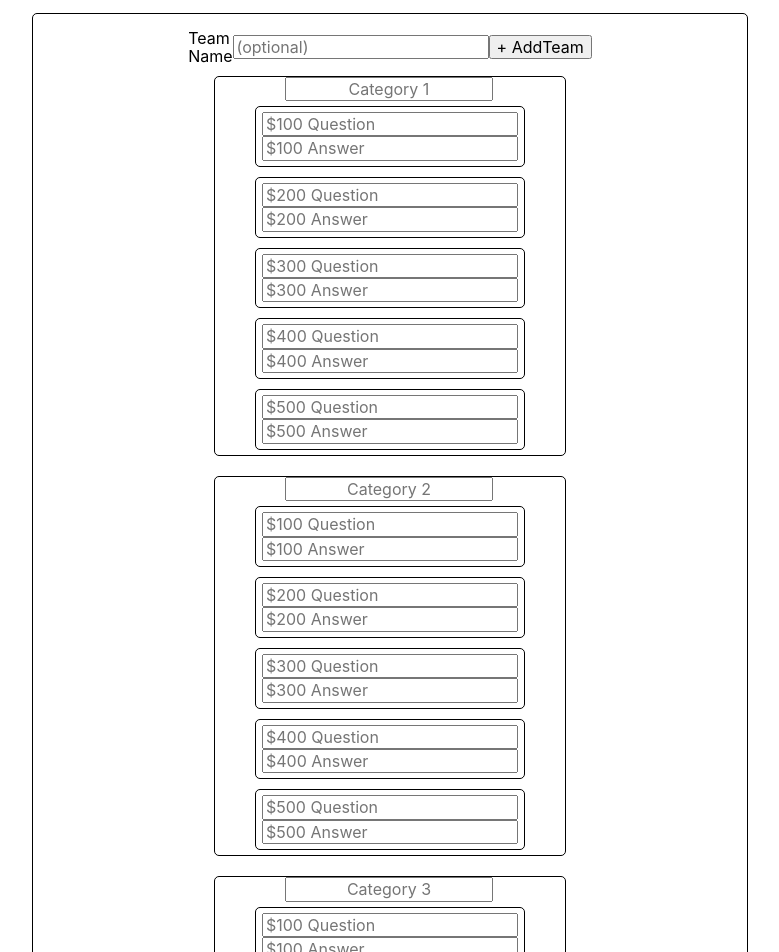
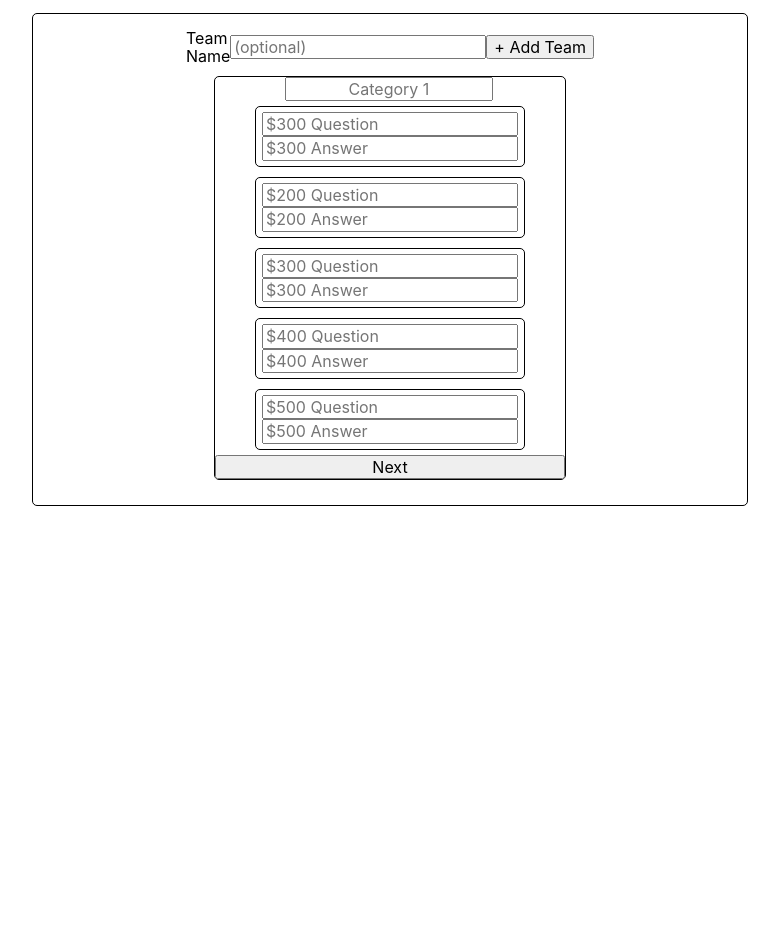
Before and after one commit to cconner57/React-Jeopardy-Clone, a React (Create React App) app: page / in a window 1280 px wide. Shown: the top 952 px of the page, without its empty margins (250-1029 px from the left). After the commit the page ends 800 px from the top, so only its background shows below. Built offline with nearby package versions, Linux system fonts and the light colour scheme.

Commit message:
Added Multi Step Form

```diff
--- a/src/App.js
+++ b/src/App.js
@@ -1,5 +1,5 @@
 import React from 'react';
-import GameInput from './components/gameInput'
+import GameInput from './components/GameInput'
 import './App.css';
 
 function App() {
--- /dev/null
+++ b/src/components/FormInput1.js
@@ -0,0 +1,48 @@
+import React from 'react'
+
+function FormInput1({category, question1, answer1, nextStep, onChange}) {
+    const next = e => {
+        e.preventDefault();
+        nextStep();
+    }
+
+    return (
+        <>
+            <form className="Form-Container">
+            <div className="Input-Teams">
+					<label>Team Name</label>
+					<input type="text" placeholder="(optional)" />
+					<input type="button" value="&#43; Add Team" />
+				</div>
+				<div className="Input-Categories">
+                    <div className="Input-Questions">
+                        <input className="Input-Title" type="text" placeholder={category} onChange={onChange} />
+                        <div className="Input-Group">
+                            <input type="text" placeholder={question1} onChange={onChange} />
+                            <input type="text" placeholder={answer1} onChange={onChange} />
+                        </div>
+                        <div className="Input-Group">
+                            <input type="text" placeholder="$200 Question" onChange={onChange} />
+                            <input type="text" placeholder="$200 Answer" onChange={onChange} />
+                        </div>
+                        <div className="Input-Group">
+                            <input type="text" placeholder="$300 Question" onChange={onChange} />
+                            <input type="text" placeholder="$300 Answer" onChange={onChange} />
+                        </div>
+                        <div className="Input-Group">
+                            <input type="text" placeholder="$400 Question" onChange={onChange} />
+                            <input type="text" placeholder="$400 Answer" onChange={onChange} />
+                        </div>
+                        <div className="Input-Group">
+                            <input type="text" placeholder="$500 Question" onChange={onChange} />
+                            <input type="text" placeholder="$500 Answer" onChange={onChange} />
+                        </div>
+                        <input type="button" value="Next" onClick={next} />
+                    </div>
+                </div>
+            </form>
+        </>
+    )
+}
+
+export default FormInput1
--- /dev/null
+++ b/src/components/FormInput2.js
@@ -0,0 +1,49 @@
+import React from 'react'
+
+function FormInput2({category, prevStep, nextStep, onChange}) {
+    const back = e => {
+        e.preventDefault();
+        prevStep();
+    }
+
+    const next = e => {
+        e.preventDefault();
+        nextStep();
+    }
+
+    return (
+        <>
+            <form className="Form-Container">
+                <div className="Input-Categories">
+                    <div className="Input-Questions">
+                        <input className="Input-Title" type="text" placeholder={category} onChange={onChange} />
+                        <div className="Input-Group">
+                            <input type="text" placeholder="$100 Question" onChange={onChange} />
+                            <input type="text" placeholder="$100 Answer" onChange={onChange} />
+                        </div>
+                        <div className="Input-Group">
+                            <input type="text" placeholder="$200 Question" onChange={onChange} />
+                            <input type="text" placeholder="$200 Answer" onChange={onChange} />
+                        </div>
+                        <div className="Input-Group">
+                            <input type="text" placeholder="$300 Question" onChange={onChange} />
+                            <input type="text" placeholder="$300 Answer" onChange={onChange} />
+                        </div>
+                        <div className="Input-Group">
+                            <input type="text" placeholder="$400 Question" onChange={onChange} />
+                            <input type="text" placeholder="$400 Answer" onChange={onChange} />
+                        </div>
+                        <div className="Input-Group">
+                            <input type="text" placeholder="$500 Question" onChange={onChange} />
+                            <input type="text" placeholder="$500 Answer" onChange={onChange} />
+                        </div>
+                        <input type="button" value="Back" onClick={back} />
+                        <input type="button" value="Next" onClick={next} />
+                    </div>
+                </div>
+            </form>
+        </>
+    )
+}
+
+export default FormInput2
--- a/src/components/Questions.js
+++ b/src/components/Questions.js
@@ -5,7 +5,7 @@ function Questions({ game }) {
 		<div className="board">
 			<div className="column">
 				<div className="category">
-                    <h5>{game.categories[0].cName}</h5>
+					<h5>{game.categories[0].cName}</h5>
 				</div>
 				{game.set1.map((game, i) => {
 					return (
--- a/src/components/gameInput.js
+++ b/src/components/gameInput.js
@@ -1,158 +1,70 @@
-import React, { Fragment } from 'react';
-import Board from './Board';
+import React, { useState } from 'react';
+import FormInput1 from './FormInput1';
+import FormInput2 from './FormInput2';
+import Questions from './Questions';
 
-function gameInput() {
-	return (
-		<Fragment>
-			<form className="Form-Container">
-				<div className="Input-Teams">
-					<label>Team Name</label>
-					<input type="text" placeholder="(optional)" />
-					<input type="button" value="&#43; AddTeam" />
-				</div>
-				<div className="Input-Categories">
-					<div className="Input-Questions">
-						<input className="Input-Title" type="text" placeholder="Category 1" />
-						<div className="Input-Group">
-							<input type="text" placeholder="$100 Question" />
-                            <input type="text" placeholder="$100 Answer" />
-						</div>
-						<div className="Input-Group">
-							<input type="text" placeholder="$200 Question" />
-                            <input type="text" placeholder="$200 Answer" />
-						</div>
-						<div className="Input-Group">
-							<input type="text" placeholder="$300 Question" />
-                            <input type="text" placeholder="$300 Answer" />
-						</div>
-						<div className="Input-Group">
-							<input type="text" placeholder="$400 Question" />
-                            <input type="text" placeholder="$400 Answer" />
-						</div>
-						<div className="Input-Group">
-							<input type="text" placeholder="$500 Question" />
-                            <input type="text" placeholder="$500 Answer" />
-						</div>
-					</div>
-					<div className="Input-Questions">
-						<input className="Input-Title" type="text" placeholder="Category 2" />
-						<div className="Input-Group">
-							<input type="text" placeholder="$100 Question" />
-                            <input type="text" placeholder="$100 Answer" />
-						</div>
-						<div className="Input-Group">
-							<input type="text" placeholder="$200 Question" />
-                            <input type="text" placeholder="$200 Answer" />
-						</div>
-						<div className="Input-Group">
-							<input type="text" placeholder="$300 Question" />
-                            <input type="text" placeholder="$300 Answer" />
-						</div>
-						<div className="Input-Group">
-							<input type="text" placeholder="$400 Question" />
-                            <input type="text" placeholder="$400 Answer" />
-						</div>
-						<div className="Input-Group">
-							<input type="text" placeholder="$500 Question" />
-                            <input type="text" placeholder="$500 Answer" />
-						</div>
-					</div>
-					<div className="Input-Questions">
-						<input className="Input-Title" type="text" placeholder="Category 3" />
-						<div className="Input-Group">
-							<input type="text" placeholder="$100 Question" />
-                            <input type="text" placeholder="$100 Answer" />
-						</div>
-						<div className="Input-Group">
-							<input type="text" placeholder="$200 Question" />
-                            <input type="text" placeholder="$200 Answer" />
-						</div>
-						<div className="Input-Group">
-							<input type="text" placeholder="$300 Question" />
-                            <input type="text" placeholder="$300 Answer" />
-						</div>
-						<div className="Input-Group">
-							<input type="text" placeholder="$400 Question" />
-                            <input type="text" placeholder="$400 Answer" />
-						</div>
-						<div className="Input-Group">
-							<input type="text" placeholder="$500 Question" />
-                            <input type="text" placeholder="$500 Answer" />
-						</div>
-					</div>
-					<div className="Input-Questions">
-						<input className="Input-Title" type="text" placeholder="Category 4" />
-						<div className="Input-Group">
-							<input type="text" placeholder="$100 Question" />
-                            <input type="text" placeholder="$100 Answer" />
-						</div>
-						<div className="Input-Group">
-							<input type="text" placeholder="$200 Question" />
-                            <input type="text" placeholder="$200 Answer" />
-						</div>
-						<div className="Input-Group">
-							<input type="text" placeholder="$300 Question" />
-                            <input type="text" placeholder="$300 Answer" />
-						</div>
-						<div className="Input-Group">
-							<input type="text" placeholder="$400 Question" />
-                            <input type="text" placeholder="$400 Answer" />
-						</div>
-						<div className="Input-Group">
-							<input type="text" placeholder="$500 Question" />
-                            <input type="text" placeholder="$500 Answer" />
-						</div>
-					</div>
-					<div className="Input-Questions">
-						<input className="Input-Title" type="text" placeholder="Category 5" />
-						<div className="Input-Group">
-							<input type="text" placeholder="$100 Question" />
-                            <input type="text" placeholder="$100 Answer" />
-						</div>
-						<div className="Input-Group">
-							<input type="text" placeholder="$200 Question" />
-                            <input type="text" placeholder="$200 Answer" />
-						</div>
-						<div className="Input-Group">
-							<input type="text" placeholder="$300 Question" />
-                            <input type="text" placeholder="$300 Answer" />
-						</div>
-						<div className="Input-Group">
-							<input type="text" placeholder="$400 Question" />
-                            <input type="text" placeholder="$400 Answer" />
-						</div>
-						<div className="Input-Group">
-							<input type="text" placeholder="$500 Question" />
-                            <input type="text" placeholder="$500 Answer" />
-						</div>
-					</div>
-					<div className="Input-Questions">
-						<input className="Input-Title" type="text" placeholder="Category 6" />
-						<div className="Input-Group">
-							<input type="text" placeholder="$100 Question" />
-                            <input type="text" placeholder="$100 Answer" />
-						</div>
-						<div className="Input-Group">
-							<input type="text" placeholder="$200 Question" />
-                            <input type="text" placeholder="$200 Answer" />
-						</div>
-						<div className="Input-Group">
-							<input type="text" placeholder="$300 Question" />
-                            <input type="text" placeholder="$300 Answer" />
-						</div>
-						<div className="Input-Group">
-							<input type="text" placeholder="$400 Question" />
-                            <input type="text" placeholder="$400 Answer" />
-						</div>
-						<div className="Input-Group">
-							<input type="text" placeholder="$500 Question" />
-                            <input type="text" placeholder="$500 Answer" />
-						</div>
-					</div>
-				</div>
-			</form>
-		</Fragment>
-	);
+function GameInput() {
+	const [ data, setData ] = useState({
+		step: 1,
+		category1: 'Category 1',
+		question1: '$300 Question',
+		answer1: '$300 Answer',
+		category2: 'Category 2',
+		question2: '$300 Question',
+		answer2: '$300 Answer',
+		category3: 'Category 3',
+		question3: '$300 Question',
+		answer3: '$300 Answer',
+		category4: 'Category 4',
+		question4: '$300 Question',
+		answer4: '$300 Answer',
+		category5: 'Category 5',
+		question5: '$300 Question',
+		answer5: '$300 Answer'
+	});
+
+	const nextStep = () => {
+		setData({
+			step: data.step + 1
+		});
+	};
+
+	const prevStep = () => {
+		setData({
+			step: data.step - 1
+		});
+	};
+
+	const onChange = (input) => (e) => {
+		setData({ [input]: e.target.value });
+	};
+
+	switch (data.step) {
+		case 1:
+			return (
+				<FormInput1
+					category={data.category1}
+					question1={data.question1}
+					answer1={data.answer1}
+					nextStep={nextStep}
+					onChange={onChange}
+				/>
+			);
+		case 2:
+			return <FormInput2 category={data.category2} prevStep={prevStep} nextStep={nextStep} onChange={onChange} />;
+		case 3:
+			return <FormInput2 category={data.category3} prevStep={prevStep} nextStep={nextStep} onChange={onChange} />;
+		case 4:
+			return <FormInput2 category={data.category4} prevStep={prevStep} nextStep={nextStep} onChange={onChange} />;
+		case 5:
+			return <FormInput2 category={data.category5} prevStep={prevStep} nextStep={nextStep} onChange={onChange} />;
+		case 6:
+			return <FormInput2 category={data.category6} prevStep={prevStep} nextStep={nextStep} onChange={onChange} />;
+		case 7:
+			return <Questions />;
+		default:
+			return 'Error';
+	}
 }
 
-export default gameInput;
+export default GameInput;
```
Also changed, not shown: src/components/Board.js (+6 -6 lines), src/components/Teams.js (+16 -8 lines).
